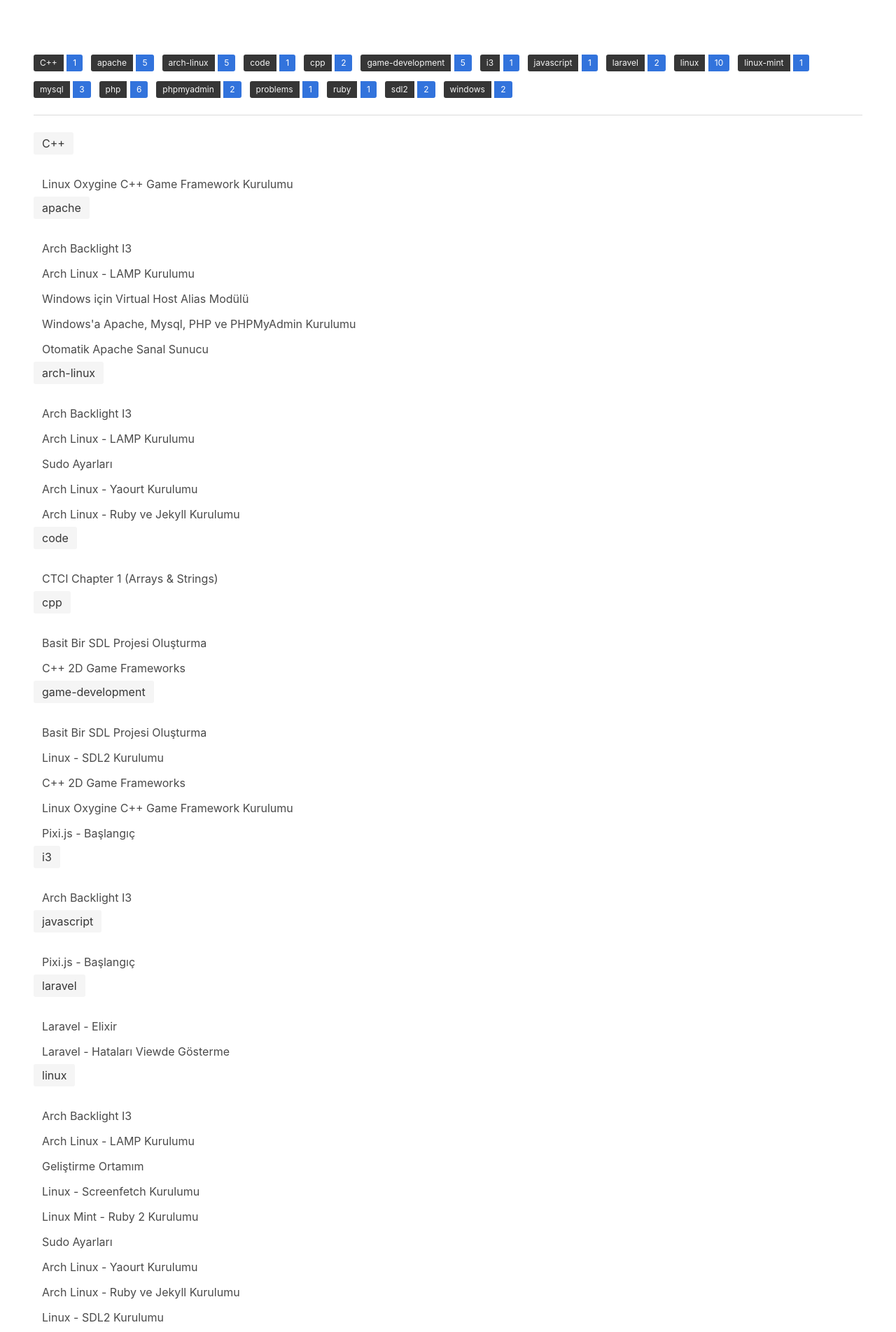
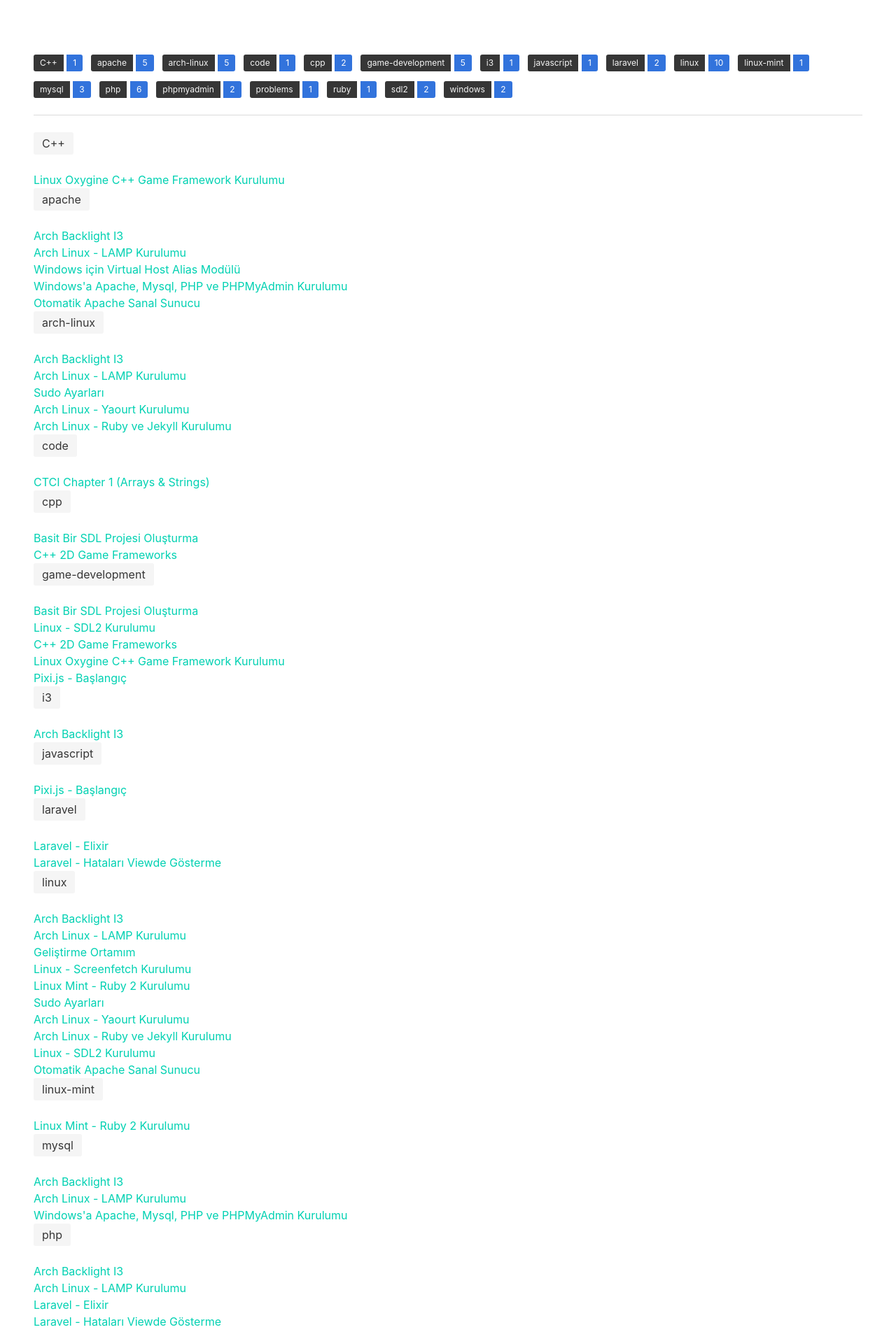
Before and after one commit to saravanaram/saravanaram.github.io, a Jekyll site: the page built from archives.html, in a window 1280 px wide. Shown: the part 351-2255 px from the top of the page at 70% size. Built offline with Jekyll 4.4.1, drawn with Linux system fonts in a browser that asks for light colours.

Commit message:
Update archives.html

```diff
--- a/archives.html
+++ b/archives.html
@@ -57,7 +57,7 @@
    <span class="tag is-light is-medium">{{ this_tag }}</span>
            </div>
       <br>
-<ul class="menu-list">
+<ul>
     {% for post in site.tags[this_tag] %}
     {% if post.title != null %}
       <li>
```
